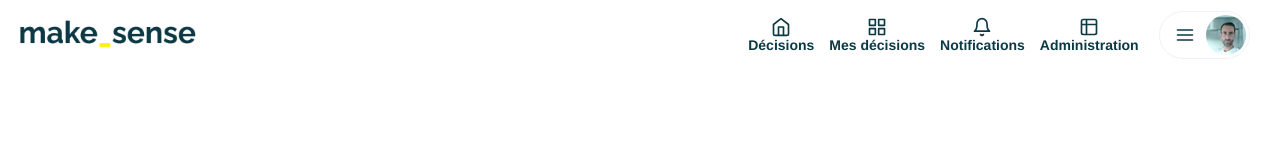
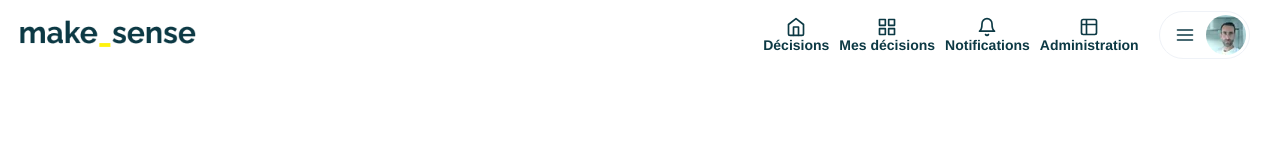
Before and after one commit to WildCodeSchool/2023-02-JS-RemoteFR-DeVMX-P3-Sense-Makers, a React (Vite) app in the folder frontend/: page / in a window 1280 px wide. Shown: the top 160 px of the page. Built offline with nearby package versions, Linux system fonts and the light colour scheme.

Commit message:
Add css to icons over 768px media breakpoint

```diff
--- a/frontend/src/scss/_header.scss
+++ b/frontend/src/scss/_header.scss
@@ -29,7 +29,7 @@
     justify-content: space-between;
     align-items: center;
     list-style: none;
-    gap: $space-s;
+    gap: $space-xs;
     margin-right: $space-m;
 
     .link-style {
```
